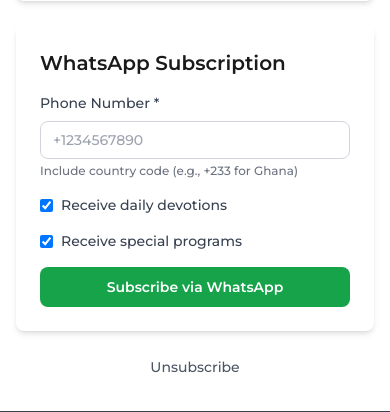
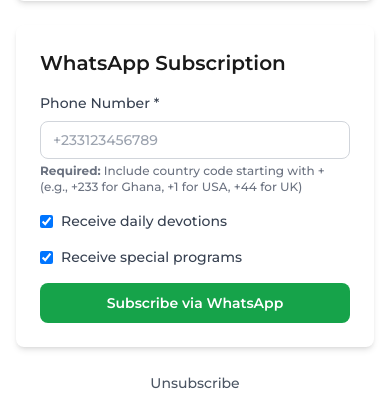
Before and after one commit to josueadimado/uplift-your-morning, a Django app: page /subscriptions/ in a window 390 px wide. Shown: the part 566-978 px from the top of the page. Run offline with Django 5.2, Linux system fonts and the light colour scheme; some libraries are stand-ins or nearby versions.

Commit message:
Require country code for WhatsApp subscriptions
- Validate that phone numbers start with + (country code)
- Check minimum length (8 characters: +country code + digits)
- Update template with clearer instructions and HTML5 pattern validation
- Add JavaScript validation for real-time feedback
- Show error messages if country code is missing
- Update model clean() method to validate country code requirement

```diff
--- a/apps/subscriptions/views.py
+++ b/apps/subscriptions/views.py
@@ -84,6 +84,16 @@ class SubscribeView(TemplateView):
             # Normalize phone number (remove spaces and common separators)
             phone = phone.replace(' ', '').replace('-', '').replace('(', '').replace(')', '')
 
+            # Validate that phone number includes country code (must start with +)
+            if not phone.startswith('+'):
+                messages.error(request, 'Please include your country code starting with + (e.g., +233 for Ghana, +1 for USA).')
+                return redirect('subscriptions:subscribe')
+
+            # Validate minimum length (country code + at least 7 digits)
+            if len(phone) < 8:  # +1 (country code) + 7 digits minimum
+                messages.error(request, 'Please enter a valid phone number with country code.')
+                return redirect('subscriptions:subscribe')
+
             # Check if already subscribed (active)
             existing_subscriber = Subscriber.objects.filter(
                 phone=phone,
--- a/templates/subscriptions/subscribe.html
+++ b/templates/subscriptions/subscribe.html
@@ -42,9 +42,12 @@
             <div>
                 <label for="phone" class="block text-sm font-medium text-gray-700 mb-2">Phone Number *</label>
                 <input type="tel" name="phone" id="phone" required
-                       placeholder="+1234567890"
+                       placeholder="+233123456789"
+                       pattern="^\+[1-9]\d{1,14}$"
                        class="w-full px-3 sm:px-4 py-2 text-sm sm:text-base border border-gray-300 rounded-lg focus:ring-2 focus:ring-blue-500 focus:border-blue-500">
-                <p class="text-xs sm:text-sm text-gray-500 mt-1">Include country code (e.g., +233 for Ghana)</p>
+                <p class="text-xs sm:text-sm text-gray-500 mt-1">
+                    <strong>Required:</strong> Include country code starting with + (e.g., +233 for Ghana, +1 for USA, +44 for UK)
+                </p>
             </div>
             <div class="flex items-center">
                 <input type="checkbox" name="receive_daily_devotion" id="daily_whatsapp" checked
@@ -68,4 +71,69 @@
         </a>
     </div>
 </div>
+
+<script>
+// Validate WhatsApp phone number before form submission
+document.addEventListener('DOMContentLoaded', function() {
+    const whatsappForm = document.querySelector('form[action*="subscribe"]');
+    const phoneInput = document.getElementById('phone');
+
+    if (phoneInput && whatsappForm) {
+        // Find the WhatsApp form (the one with phone input)
+        const forms = document.querySelectorAll('form');
+        let whatsappFormElement = null;
+        forms.forEach(form => {
+            const hiddenInput = form.querySelector('input[name="channel"][value="whatsapp"]');
+            if (hiddenInput) {
+                whatsappFormElement = form;
+            }
+        });
+
+        if (whatsappFormElement) {
+            whatsappFormElement.addEventListener('submit', function(e) {
+                const phone = phoneInput.value.trim();
+
+                // Check if phone starts with +
+                if (!phone.startsWith('+')) {
+                    e.preventDefault();
+                    alert('Please include your country code starting with + (e.g., +233 for Ghana, +1 for USA).');
+                    phoneInput.focus();
+                    return false;
+                }
+
+                // Check minimum length
+                if (phone.length < 8) {
+                    e.preventDefault();
+                    alert('Please enter a valid phone number with country code.');
+                    phoneInput.focus();
+                    return false;
+                }
+            });
+
+            // Real-time validation feedback
+            phoneInput.addEventListener('input', function() {
+                const phone = this.value.trim();
+                const helpText = this.parentElement.querySelector('p');
+
+                if (phone && !phone.startsWith('+')) {
+                    if (helpText) {
+                        helpText.style.color = '#dc2626'; // red
+                        helpText.textContent = '⚠️ Phone number must start with + (country code required)';
+                    }
+                } else if (phone && phone.length < 8) {
+                    if (helpText) {
+                        helpText.style.color = '#dc2626'; // red
+                        helpText.textContent = '⚠️ Please enter a complete phone number with country code';
+                    }
+                } else if (phone) {
+                    if (helpText) {
+                        helpText.style.color = '#6b7280'; // gray
+                        helpText.innerHTML = '<strong>Required:</strong> Include country code starting with + (e.g., +233 for Ghana, +1 for USA, +44 for UK)';
+                    }
+                }
+            });
+        }
+    }
+});
+</script>
 {% endblock %}
```
Also changed, not shown: apps/subscriptions/api_views.py (+14 -0 lines), apps/subscriptions/models.py (+7 -1 lines).
